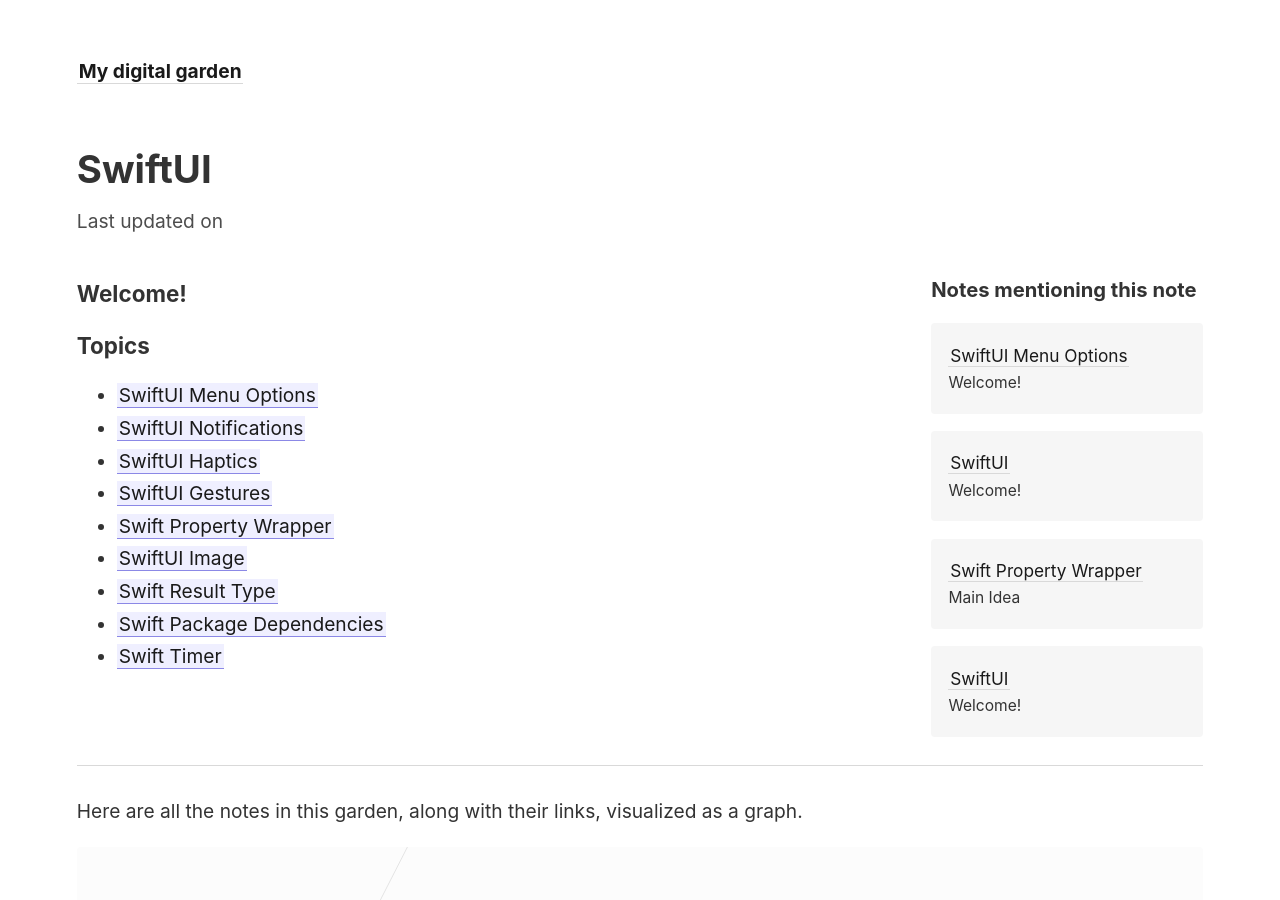
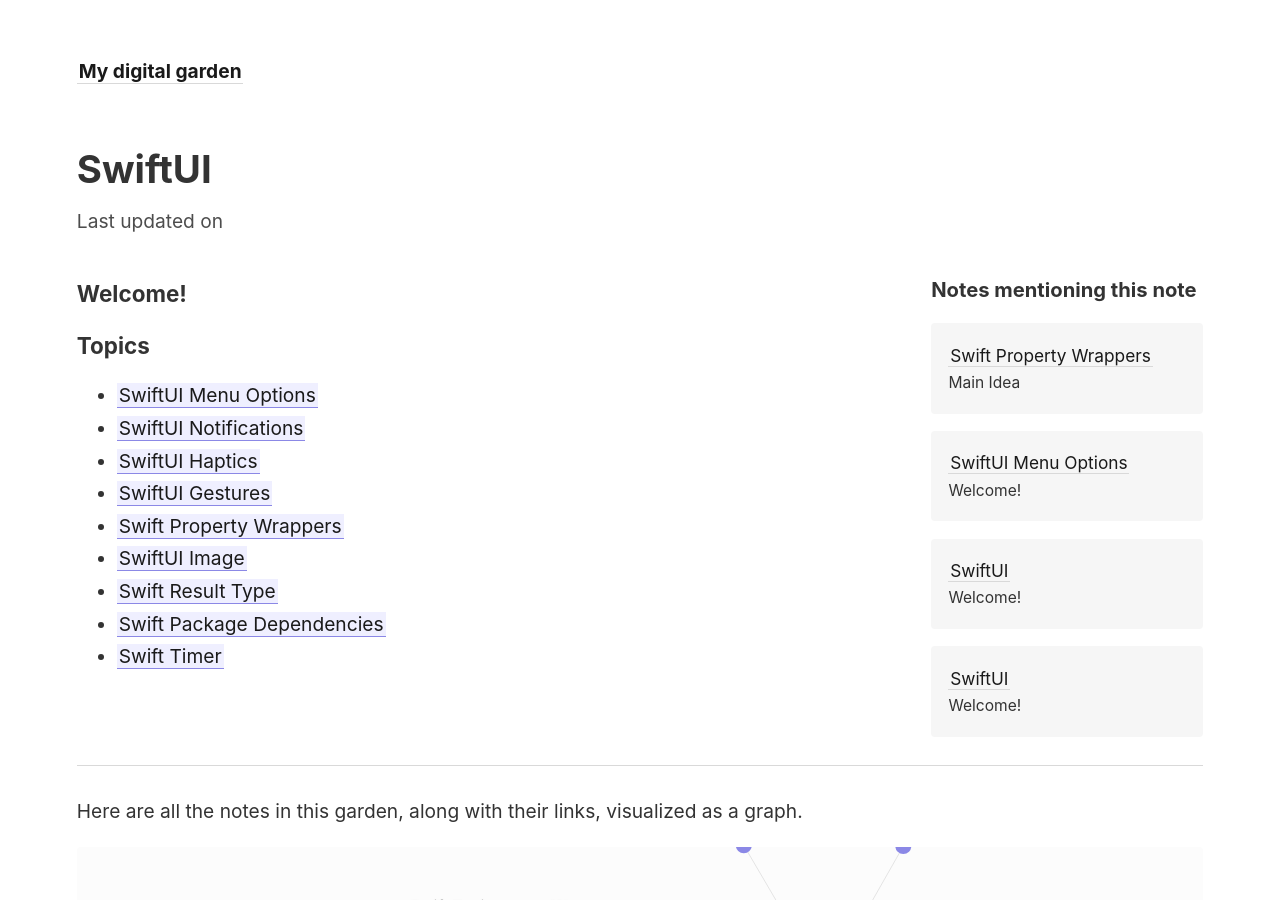
Before and after one commit to ahrchen/digital-garden-knowselfdaily, a Jekyll site: the page built from _notes/SwiftUI.md, in a window 1280 px wide and 900 px high. Built offline with Jekyll 4.4.1, drawn with Linux system fonts in a browser that asks for light colours; some of the changed text lies outside the part shown.

Commit message:
Update content

```diff
--- a/_notes/SwiftUI Property Wrapper.md
+++ b/_notes/Swift Property Wrappers.md
@@ -1,5 +1,5 @@
 ---
-title: Swift Property Wrapper
+title: Swift Property Wrappers
 ---
 
 ### Main Idea
--- a/_notes/SwiftUI.md
+++ b/_notes/SwiftUI.md
@@ -9,7 +9,7 @@ title: SwiftUI
 - [[SwiftUI Notifications]]
 - [[SwiftUI Haptics]]
 - [[SwiftUI Gestures]]
-- [[Swift Property Wrapper]]
+- [[Swift Property Wrappers]]
 - [[SwiftUI Image]]
 - [[Swift Result Type]]
 - [[Swift Package Dependencies]]
```
Also changed, not shown: _notes/SwiftUI Environment Wrapper.md (renamed from _notes/SwiftUI EnvironmentObject.md), _notes/SwiftUI State Wrapper.md (renamed from _notes/SwiftUI Scope Shared Objects.md), 2 other files.
